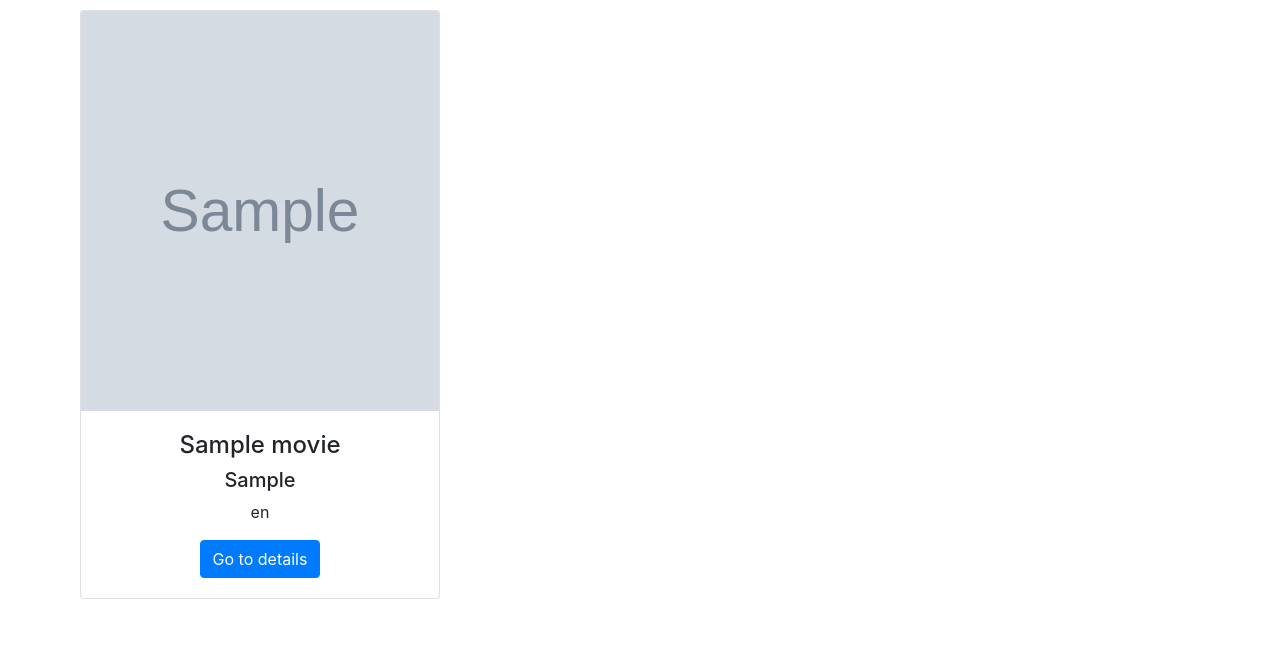
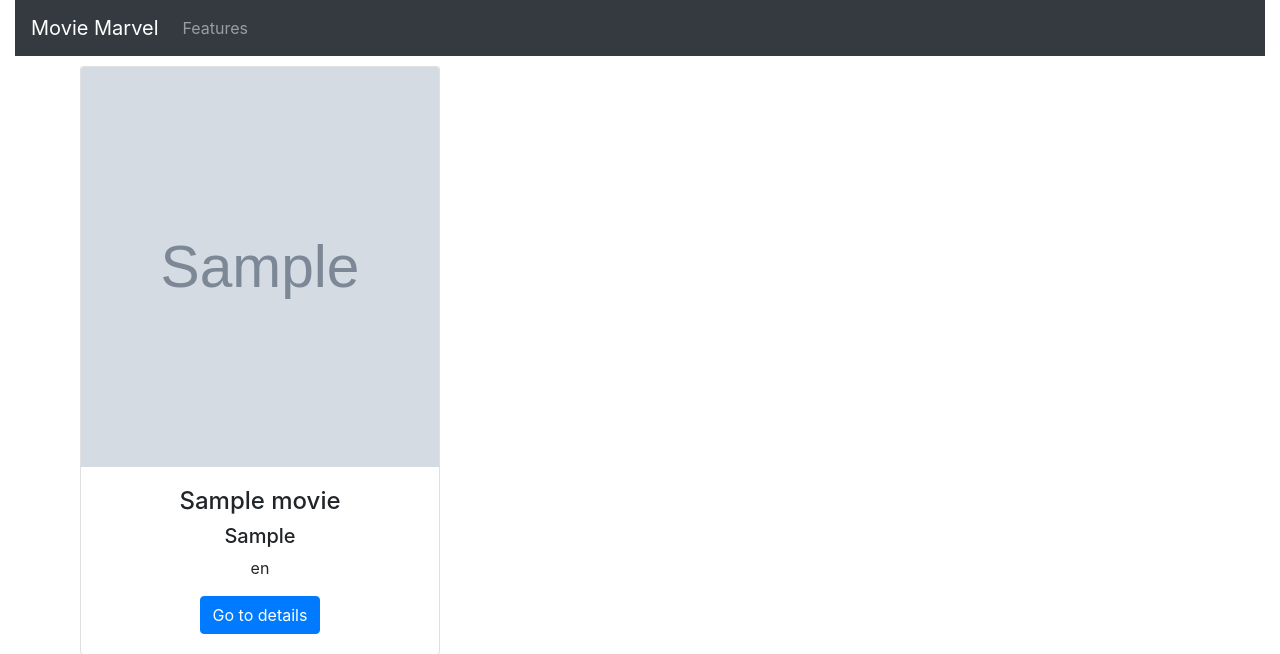
Before and after one commit to Akhiljoji145/movieproject1, a Django app: page / in a window 1280 px wide. Shown: the top 654 px of the page. Run offline with Django 4.2, Linux system fonts and the light colour scheme; tables that the repository leaves empty hold one stand-in row (values such as "Sample post"); grey boxes marked "Sample" are stand-in pictures.

Commit message:
modified

```diff
--- a/template/index.html
+++ b/template/index.html
@@ -3,6 +3,7 @@
 <html>
 <head>
 	<link rel="stylesheet" href="https://cdn.jsdelivr.net/npm/bootstrap@4.0.0/dist/css/bootstrap.min.css" integrity="sha384-Gn5384xqQ1aoWXA+058RXPxPg6fy4IWvTNh0E263XmFcJlSAwiGgFAW/dAiS6JXm" crossorigin="anonymous">
+	<link rel="stylesheet" type="text/css" href="{% static 'css/custom.css' %}">
 	<title>MovieMarvel</title>
 </head>
 <body>
--- a/template/nav.html
+++ b/template/nav.html
@@ -0,0 +1,14 @@
+{% load static %}
+<nav class="navbar navbar-expand-lg navbar-dark bg-dark">
+  <a class="navbar-brand" href="{% url 'movie:movie_list' %}">Movie Marvel</a>
+  <button class="navbar-toggler" type="button" data-toggle="collapse" data-target="#navbarNav" aria-controls="navbarNav" aria-expanded="false" aria-label="Toggle navigation">
+    <span class="navbar-toggler-icon"></span>
+  </button>
+  <div class="collapse navbar-collapse" id="navbarNav">
+    <ul class="navbar-nav">
+      <li class="nav-item">
+        <a class="nav-link" href="#">Features</a>
+    </li>
+    </ul>
+  </div>
+</nav>
```
Also changed, not shown: static/css/custom.css (added).
